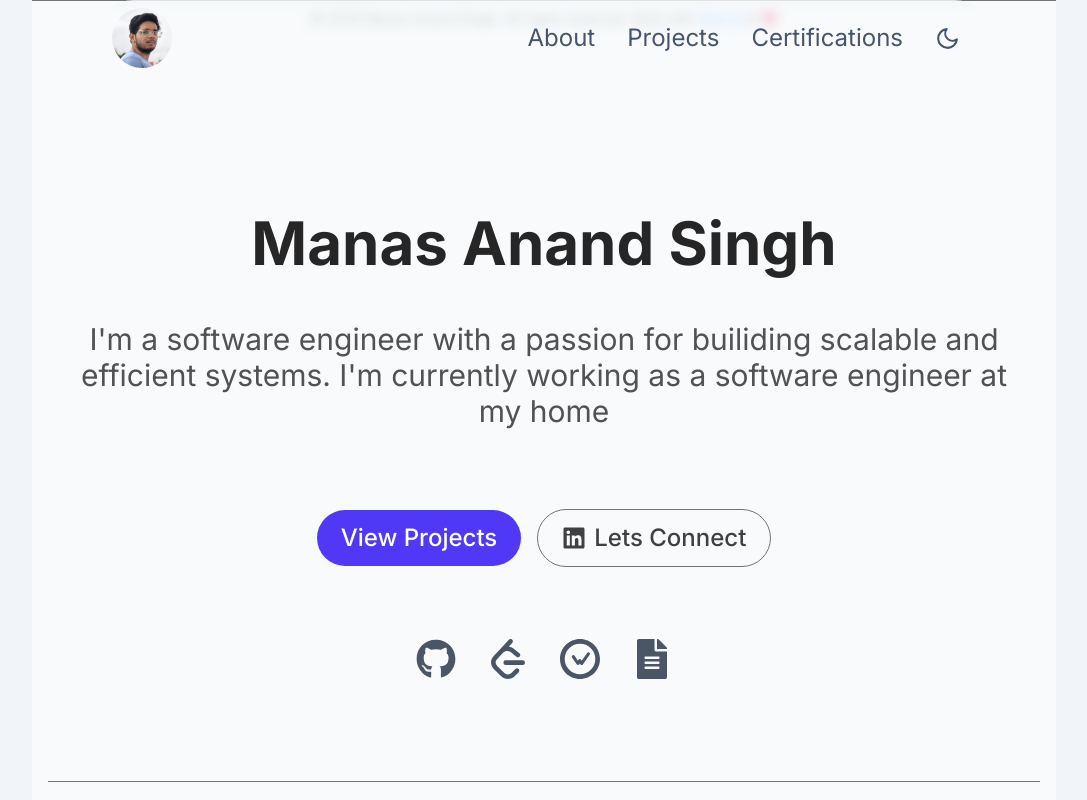
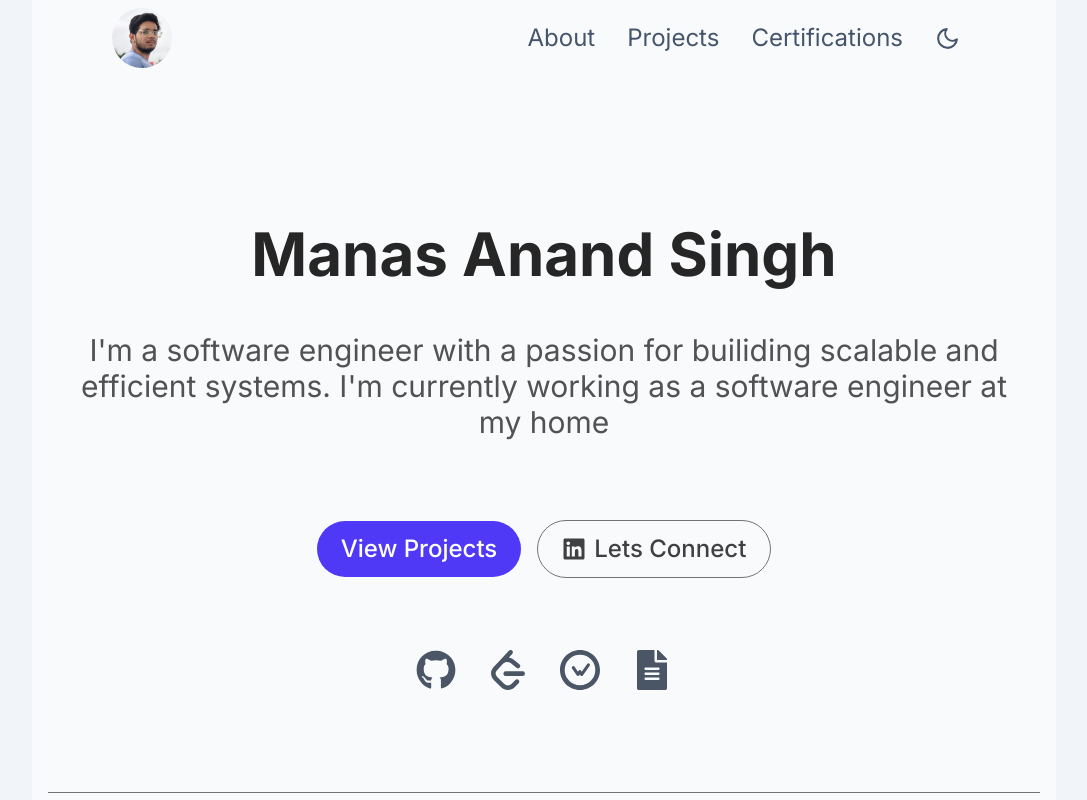
Before and after one commit to MSAndromeda/my-portfolio, a Next.js app: page / in a window 1280 px wide. Shown: the top 800 px of the page, without its empty margins (96-1183 px from the left). Built offline with nearby package versions, Linux system fonts and the light colour scheme.

Commit message:
fix(Footer): Showing up under NavBar

```diff
--- a/app/(root)/layout.tsx
+++ b/app/(root)/layout.tsx
@@ -1,3 +1,4 @@
+import Footer from "@/components/Footer";
 import { Navbar } from "@/components/navbar";
 import { Analytics } from "@vercel/analytics/next";
 
@@ -10,6 +11,7 @@ export default function RootLayout({
     <>
       <Navbar />
       {children}
+      <Footer />
       <Analytics />
     </>
   );
--- a/components/Hero.tsx
+++ b/components/Hero.tsx
@@ -75,7 +75,7 @@ const Hero = () => {
   };
   return (
     <motion.section
-      className="pt-10 md:py-15 px-6 lg:pt-40 lg:pb-20 text-center border-b-[0.15px] border-[var(--color-border)]"
+      className="pt-10 md:py-15 px-6 lg:pt-40 lg:pb-20 text-center border-b-[0.15px] border-[var(--color-border)] mt-12"
       initial={{ opacity: 0, y: 30 }}
       whileInView={{ opacity: 1, y: 0 }}
       viewport={{ once: true }}
--- a/components/container.tsx
+++ b/components/container.tsx
@@ -13,7 +13,6 @@ const Container = ({
       className={`max-w-5xl mx-auto w-full bg-[var(--color-container-background)] ${className}`}
     >
       {children}
-      <Footer />
     </div>
   );
 };
```
